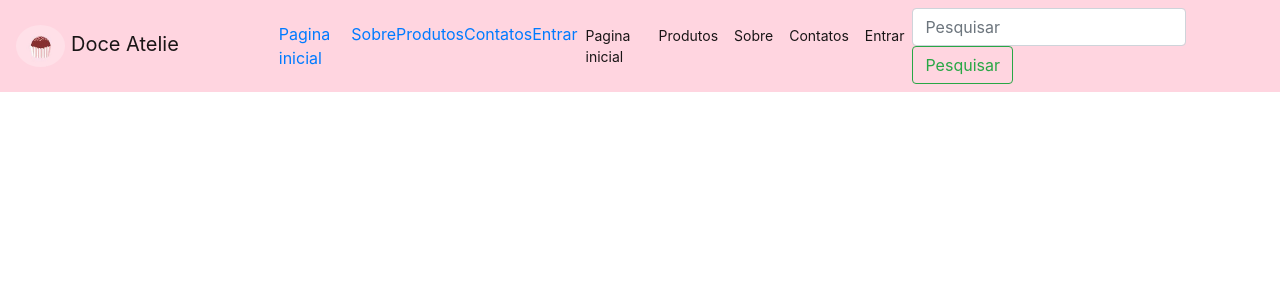
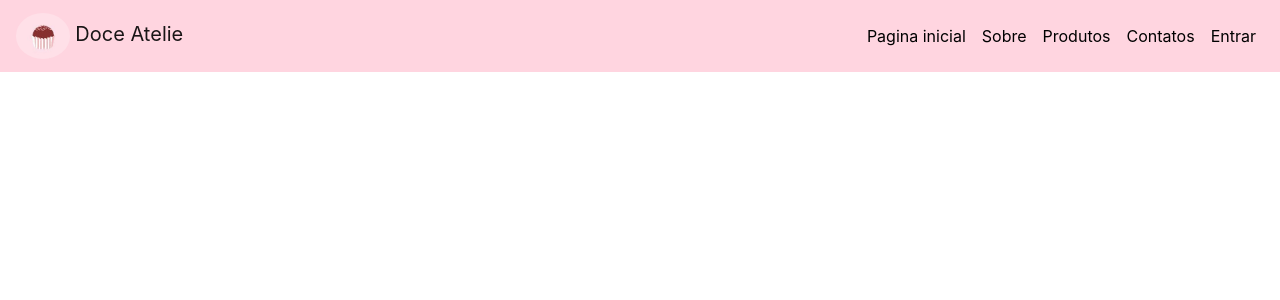
Before and after one commit to Symos001/Doce-Atelie-Flask, a Flask app: page /Produtos in a window 1280 px wide. Shown: the top 300 px of the page. Run offline with Flask 3, Linux system fonts and the light colour scheme; some libraries are stand-ins or nearby versions.

Commit message:
Adicionando o Carrosel e melhorando a Navbar

```diff
--- a/app.py
+++ b/app.py
@@ -1,4 +1,5 @@
 from flask import Flask ,render_template, request, url_for
+from views.login import login_page
 from random import randint
 
 app= Flask(__name__, static_folder="static")
@@ -8,25 +9,11 @@ app= Flask(__name__, static_folder="static")
 def index():
     return render_template("/html/home.html")
 
-@app.route("/entrar")
+@app.route("/login")
 def entrar():
     return render_template("/html/entrar.html")
 
-@app.route("/login", methods = ["POST"])
-def login():
-    user= request.form.get("name")
-    keyword = request.form.get("password")
-    if user == "Lucas" and keyword =="Bananas123":
-        return f"<h1>Bem vindo {user} </h1>"
-    elif user !="Lucas" and keyword != "Bananas123":
-        erro = "VOCÊ DIGITOU A SENHA E O USUÁRIO INCORRETAMENTE"
-        return render_template("/html/entrar.html",erro = erro)
-    elif user != "Lucas":
-        erro = "VOCÊ DIGITOU O USUÁRIO INCORRETAMENTE"
-        return render_template("/html/entrar.html",erro = erro)
-    else:
-        erro = "VOCÊ DIGITOU A SENHA INCORRETAMENTE"
-        return render_template("/html/entrar.html",erro = erro)
+app.register_blueprint(login_page)
 
 @app.route("/Produtos")
 def produtos():
--- a/static/css/style-navbar.css
+++ /dev/null
@@ -1,57 +0,0 @@
-/* Gerais */
-/*style="background-color: #ffd5e0;"*/
-
-
-body{
-    font-family:'Roboto', sans-serif;
-}
-
-row{
-    margin:0;
-}
-
-
-.container{
-    padding: 70px 0;
-}
-
-
-p, li{
-    color: white;
-    font-size: 14px;
-
-}
-
-
-/*Barra de navegação*/
-header, .navbar {
-    background-color: #ffd5e0;
-}
-
-
-#nav-container{
-    padding-top: 0;
-    padding-bottom:0;
-}
-#logo{
-    width: 75px;
-
-}
-
-.navbar-brand{
-    padding: 0;
-    color: white;
-}
-
-.navbar-brand:hover{
-    color: white;
-}
-
-
-#navbar_links a{
-    color: white;
-}
-
-.navbar-expand-lg .navbar-nav .nav-link {
-    padding:1rem .8em;
-}
--- /dev/null
+++ b/static/css/styles.css
@@ -0,0 +1,112 @@
+/* Gerais */
+/*style="background-color: #ffd5e0;"*/
+
+
+body{
+    font-family:'Roboto', sans-serif;
+}
+
+row{
+    margin:0;
+}
+
+
+.container{
+    padding: 70px 0;
+}
+
+
+p, li{
+    color: white;
+    font-size: 14px;
+
+}
+
+
+/*Barra de navegação*/
+header, .navbar {
+    background-color: #ffd5e0;
+}
+
+
+#nav-container{
+    padding-top: 0;
+    padding-bottom:0;
+}
+#logo{
+    width: 75px;
+
+}
+
+.navbar-brand{
+    padding: 0;
+    color: white;
+}
+
+.navbar-brand:hover{
+    color: white;
+}
+
+
+#navbar-links a{
+    color: rgb(0, 0, 0);
+}
+
+.navbar-expand-lg .navbar-nav .nav-link {
+    padding: 1rem .8rem;
+}
+
+
+/*Slider */
+
+.container-fluid{
+    padding: 0 !important;
+}
+
+#main_Slider .carousel-inner, #main_Slider .carousel-item {
+    height: 90vh;
+}
+
+
+#main_Slider .carousel-caption {
+    top:30%
+
+}
+
+
+#main_Slider .carousel-caption h2{
+    font-size: 50px;
+    margin-bottom: 30px;
+}
+
+#main_Slider .carousel-caption p {
+    font-size: 22px;
+    font-weight: 300;
+    margin-bottom: 100px;
+    color:#FFF;
+}
+
+
+.main-btn{
+    background-color: #ffd5e0;
+    color: #000000;
+    text-transform: uppercase;
+    width: 200px;
+    height: 60px;
+    padding: 10px 20px;
+    border-radius: 30px;
+    border: 3px solid transparent;
+    transition: .5s;
+}
+
+.main-btn:hover{
+    text-decoration: none;
+    color: #FFF;
+    background-color: transparent;
+    border-color: #ffd5e0;
+}
+
+
+.carousel-indicators .active{
+    background-color: #ffd5e0
+}
--- a/templates/html/base.html
+++ b/templates/html/base.html
@@ -9,7 +9,7 @@
     <!--Google Fonts-->
     <link href="https://fonts.googleapis.com/css2?family=Roboto:ital,wght@0,300;1,400;1,700&display=swap" rel="stylesheet">
     <!--Bootstrap-->
-    <link rel="stylesheet" href="/static/css/style-navbar.css">
+    <link rel="stylesheet" href="/static/css/styles.css">
     <link rel="stylesheet" href="https://stackpath.bootstrapcdn.com/bootstrap/4.1.3/css/bootstrap.min.css" integrity="sha384-MCw98/SFnGE8fJT3GXwEOngsV7Zt27NXFoaoApmYm81iuXoPkFOJwJ8ERdknLPMO" crossorigin="anonymous">
     <!--Scripts-->
     <script src="https://code.jquery.com/jquery-3.7.1.min.js" integrity="sha256-/JqT3SQfawRcv/BIHPThkBvs0OEvtFFmqPF/lYI/Cxo=" crossorigin="anonymous"></script>
@@ -36,47 +36,16 @@
           </button>
           <div class="collapse navbar-collapse justify-content-end" id="navbar-links">
             <div class="navbar-nav">
-              <a href="nav-item nav-link" id="home-menu">Pagina inicial</a>
-              <a href="nav-item nav-link" id="about-menu">Sobre</a>
-              <a href="nav-item nav-link" id="services-menu">Produtos</a>
-              <a href="nav-item nav-link" id="contacts-menu">Contatos</a>
-              <a href="nav-item nav-link" id="login-menu">Entrar</a>
+              <a class="nav-item nav-link" href="/" id="home-menu">Pagina inicial</a>
+              <a class="nav-item nav-link" href="/Sobre" id="about-menu">Sobre</a>
+              <a class="nav-item nav-link" href="/Produtos" id="services-menu">Produtos</a>
+              <a class="nav-item nav-link" href="/Contatos" id ="contacts-menu">Contatos</a>
+              <a class="nav-item nav-link" href="/login" id="login-menu">Entrar</a>
             </div>
-          </div>
-
-
-          <div class="collapse navbar-collapse" id="conteudoNavbarSuportado">
-              <ul class="navbar-nav mr-auto">
-                <li class="nav-item active">
-                  <a class="nav-link" href="/">Pagina inicial <span class="sr-only"> Pagina inicial </span></a>
-                </li>
-                <li class="nav-item active">
-                  <a class="nav-link" href="/Produtos">Produtos <span class="sr-only"></span></a>
-                </li>
-
-                <li class="nav-item active">
-                  <a class="nav-link" href="/Sobre">Sobre <span class="sr-only">(página atual)</span></a>
-                </li>
-
-                <li class="nav-item active">
-                  <a class="nav-link" href="/Contatos">Contatos <span class="sr-only">(página atual)</span></a>
-                </li>
-                <li class="nav-item active">
-                  <a class="nav-link" href="/entrar">Entrar <span class="sr-only">(página atual)</span></a>
-                </li>
-              </li>
-            </ul>
-            <form class="form-inline my-2 my-lg-0">
-              <input class="form-control mr-sm-2" type="search" placeholder="Pesquisar" aria-label="Pesquisar">
-              <button class="btn btn-outline-success my-2 my-sm-0" type="submit">Pesquisar</button>
-            </form>
           </div>
         </nav>
       </div>
     </header>
-
-
-
       {% block conteudo %}
       {% endblock %}
   </body>
```
Also changed, not shown: templates/html/home.html (+38 -13 lines), views/login.py (added, +19 -0 lines), static/img/Foto-Brigadeiros1-cut.png (added), static/img/Foto-brigadeiros2-cut.png (added), static/img/Fotos-brigadeiros3-cut.png (added), views/__init__.py (added), 3 other files.
